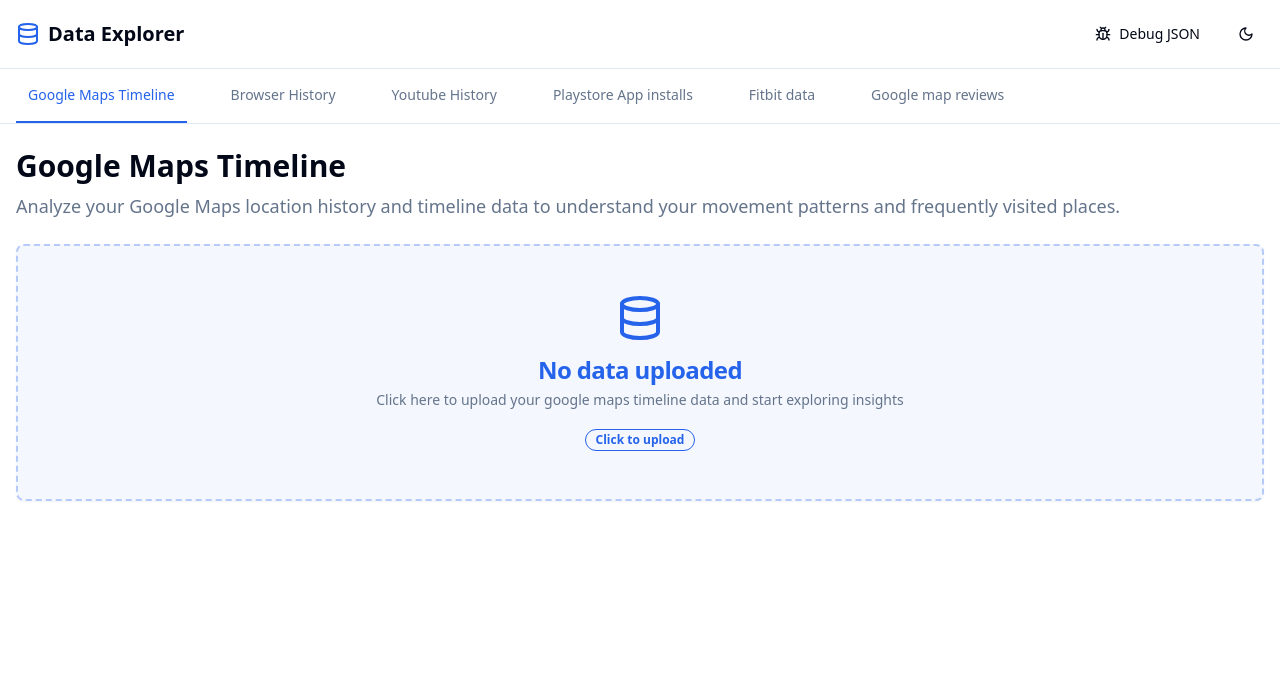
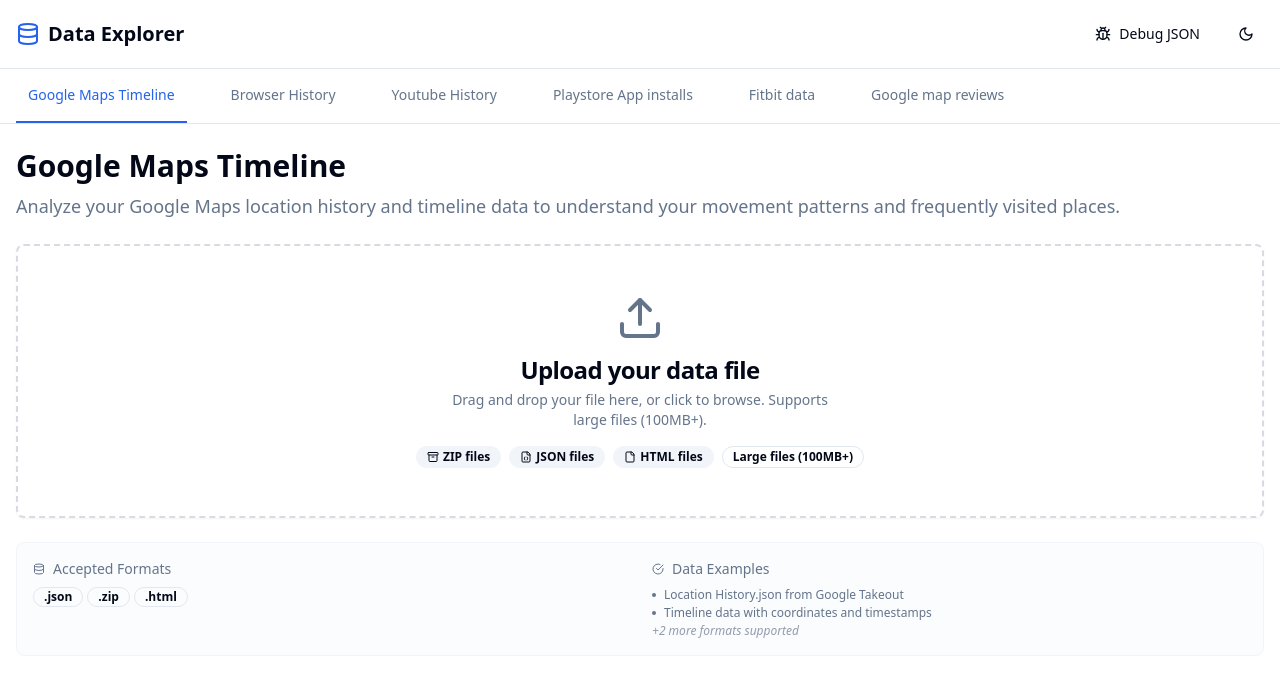
Before and after one commit to dk-crazydiv/bolt-hackathon, a React (Vite) app: page / in a window 1280 px wide. Shown: the top 688 px of the page. Built offline with nearby package versions, Linux system fonts and the light colour scheme.

Commit message:
Remove redundant no data screen

```diff
--- a/src/components/common/PageLayout.tsx
+++ b/src/components/common/PageLayout.tsx
@@ -321,36 +321,11 @@
           showUpload ? "opacity-100 transform translate-y-0" : "opacity-100 transform translate-y-0",
           isTransitioning && !showUpload && "opacity-0 transform translate-y-4"
         )}>
-          {/* No data state - show click to upload message - only when NOT in upload mode */}
-          {!hasAnyData && !showUpload && (
-            <Card
-              className={cn(
-                "border-2 border-dashed border-primary/30 bg-primary/5 hover:bg-primary/10 cursor-pointer transition-all duration-300 ease-in-out hover:scale-[1.02] hover:shadow-lg",
-                isTransitioning && "opacity-50 transform scale-95"
-              )}
-              onClick={handleShowUpload}
-            >
-              <CardContent className="flex items-center justify-center py-12 text-center">
-                <div>
-                  <Database className="h-12 w-12 text-primary mx-auto mb-4 transition-transform duration-300 hover:scale-110" />
-                  <CardTitle className="mb-2 text-primary">No data uploaded</CardTitle>
-                  <CardDescription className="mb-4">
-                    Click here to upload your {title.toLowerCase()} data and start exploring insights
-                  </CardDescription>
-                  <Badge variant="outline" className="text-primary border-primary">
-                    Click to upload
-                  </Badge>
-                </div>
-              </CardContent>
-            </Card>
-          )}
-
-          {/* Show formats and examples only when in upload mode and no data exists */}
-          {/* Show upload interface when showUpload is true */}
-          {showUpload && (
+          {/* Show upload interface directly when no data exists or when showUpload is true */}
+          {(!hasAnyData || showUpload) && (
             <div className={cn(
               "transition-all duration-500 ease-in-out",
-              showUpload ? "opacity-100 transform translate-y-0" : "opacity-0 transform translate-y-8"
+              (!hasAnyData || showUpload) ? "opacity-100 transform translate-y-0" : "opacity-0 transform translate-y-8"
             )}>
               <DropZone
                 pageId={pageId}
```
